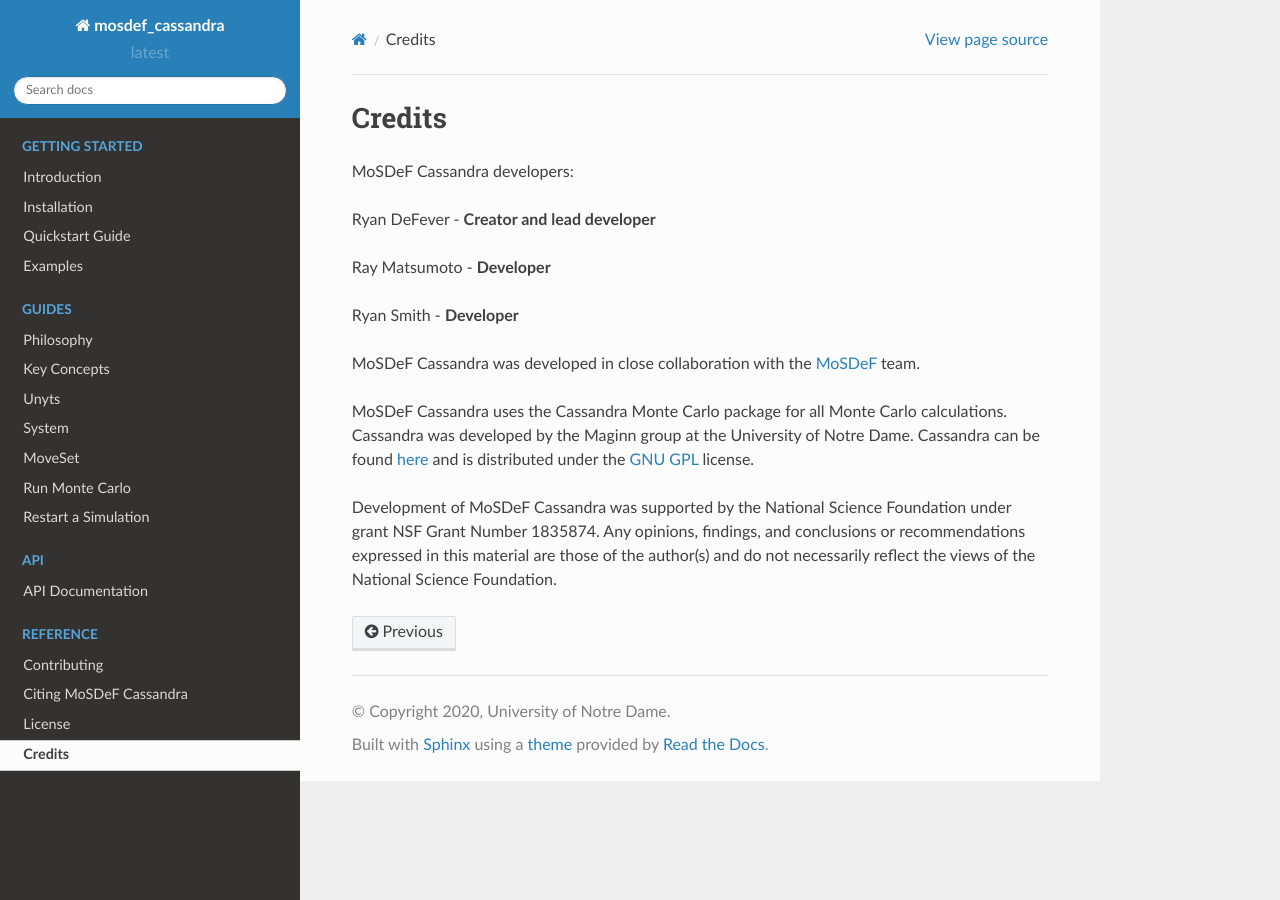
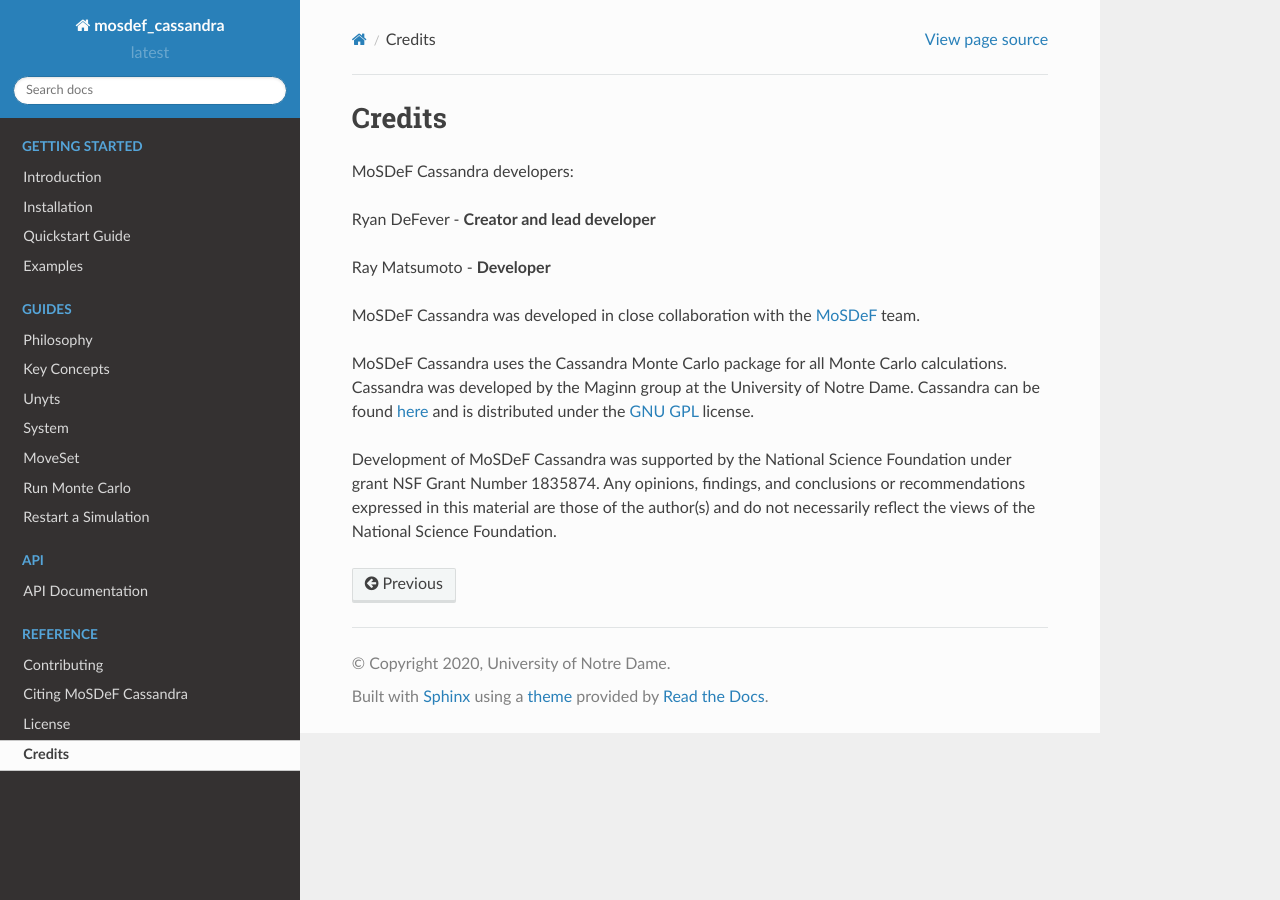
Before and after one commit to MaginnGroup/mosdef_cassandra, a Sphinx documentation site: the page built from docs/source/reference/credits.rst, in a window 1280 px wide. Built offline with Sphinx 7.4.7 and the Read the Docs theme 2.0.0, drawn with Linux system fonts in a browser that asks for light colours.

Commit message:
Update credits

```diff
--- a/docs/source/reference/credits.rst
+++ b/docs/source/reference/credits.rst
@@ -6,8 +6,6 @@
 Ryan DeFever - **Creator and lead developer**
 
 Ray Matsumoto - **Developer**
-
-Ryan Smith - **Developer**
 
 MoSDeF Cassandra was developed in close collaboration with the
 `MoSDeF <https://mosdef.org>`_ team.
```
